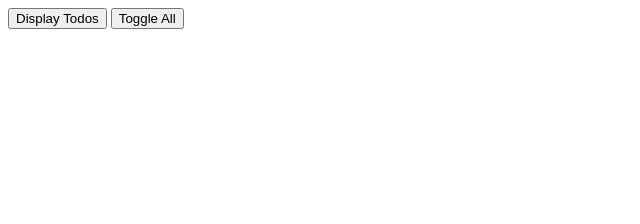
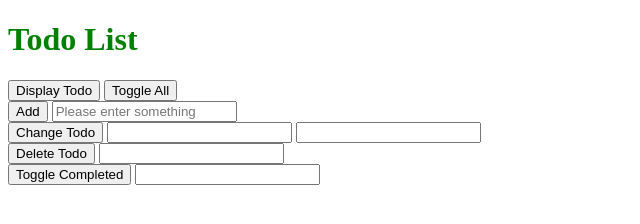
Before and after one commit to Gaulepal/practicalJS, a plain HTML site: page index.html in a window 1280 px wide. Shown: the whole page, without its empty margins (0-640 px from the left). Drawn offline with Linux system fonts and the light colour scheme.

Commit message:
version 8 added

```diff
--- a/index.html
+++ b/index.html
@@ -6,14 +6,55 @@
 
 </head>
 <body>
-<button id="displayTodosButton">Display Todos</button>
-<button id ="toggleAllButton">Toggle All</button>
+	<h1>Todo List</h1>
+
+	<!-- FIRST method that is replaced by new attribute onclick event listener.
+	<button id="displayTodosButton">Display Todos</button>
+	<button id ="toggleAllButton">Toggle All</button> -->
+
+
+	 <!--handlers is object and . to access method/function-->
+	<div>
+		<button id="displayTodos" onclick="handlers.displayTodos()">Display Todo</button>
+		<button onclick="handlers.toggleAll()">Toggle All</button>
+	</div>
+
+	<div>
+		<button onclick="handlers.addTodo()">Add</button>
+		<input id="addTodoTextInput" type="text" placeholder="Please enter something">
+	</div>
+
+	<div>
+		<button id="changeTodos" onclick="handlers.changeTodo()">Change Todo</button>
+		<input id="changeTodoPositionInput" type="number" >
+		<input id="changeTodoTextInput" type="text" >
+	</div>
+
+	<div>
+		<button onclick="handlers.deleteTodo()">Delete Todo</button>
+		<input id="deleteTodoPositionInput" type="number" >
+	</div>
+
+	<div>
+		<button onclick="handlers.toggleCompleted()">Toggle Completed</button>
+		<input id="toggleCompletedPositionInput" type="number">
+	</div>
+
+	<ul>
+
+	</ul>
 
 
 
 
 
 
-<script src = "script.js"> </script>
+
+
+
+
+
+
+	<script src = "script.js"> </script>
 </body>
 </html>
--- a/script.js
+++ b/script.js
@@ -16,7 +16,6 @@ var todoList = {
     }
   },
   addTodo: function(todoText) {
-    debugger;
     this.todos.push({
       todoText: todoText, // first todoText is property of addTodo
       completed: false
@@ -65,15 +64,58 @@ var todoList = {
   }
   };
 
+//old replace by handlers object
 //accessing to HTML document by creating variable and document.getElementById method
-var displayTodosButton = document.getElementById('displayTodosButton');
+//var displayTodosButton = document.getElementById('displayTodosButton');
 //toggleAllButton
-var toggleAllButton = document.getElementById('toggleAllButton');
+//var toggleAllButton = document.getElementById('toggleAllButton');
 //adding addEventListener so that when click happens we can run the function
-displayTodosButton.addEventListener('click', function(){
-  todoList.displayTodos();
-});
+//displayTodosButton.addEventListener('click', function(){
+//  todoList.displayTodos();
+//});
 //adding addEventListner for toggleAllButton
-toggleAllButton.addEventListener('click', function(){
-  todoList.toggleAll();
-});
+//toggleAllButton.addEventListener('click', function(){
+//  todoList.toggleAll();
+//});
+
+var handlers = {
+  displayTodos: function(){
+    todoList.displayTodos();
+  },
+  addTodo: function(){
+    var addTodoTextInput = document.getElementById('addTodoTextInput');
+    todoList.addTodo(addTodoTextInput.value);
+    addTodoTextInput.value = ''; //that make clear the placeholder that typed last time
+  },
+  changeTodo: function(){
+    var changeTodoPositionInput = document.getElementById('changeTodoPositionInput');
+    var changeTodoTextInput = document.getElementById('changeTodoTextInput');
+    todoList.changeTodo(changeTodoPositionInput.valueAsNumber, changeTodoTextInput.value);
+    changeTodoPositionInput.value = '';
+    changeTodoTextInput.value = '';
+  },
+  deleteTodo: function(){
+    var deleteTodoPositionInput = document.getElementById('deleteTodoPositionInput');
+    todoList.deleteTodo(deleteTodoPositionInput.valueAsNumber);
+    deleteTodoPositionInput.value = '';
+  },
+  toggleCompleted: function(){
+    var toggleCompletedPositionInput = document.getElementById('toggleCompletedPositionInput');
+    todoList.toggleCompleted(toggleCompletedPositionInput.valueAsNumber);
+    toggleCompletedPositionInput.value = '';
+  },
+  toggleAll: function(){
+    todoList.toggleAll();
+  }
+};
+
+var view = {
+  displayTodos: function () {
+    var todosUl = document.querySelector('ul');
+    todosUl.innerHTML = '';
+    for (var i = 0; i < todosList.todos.length; i++) {
+      var todoLi = document.createElement('li');
+      todosUl.appendChild(todoLi);
+    }
+  }
+};
```
Also changed, not shown: style.css (line endings or trailing spaces).
